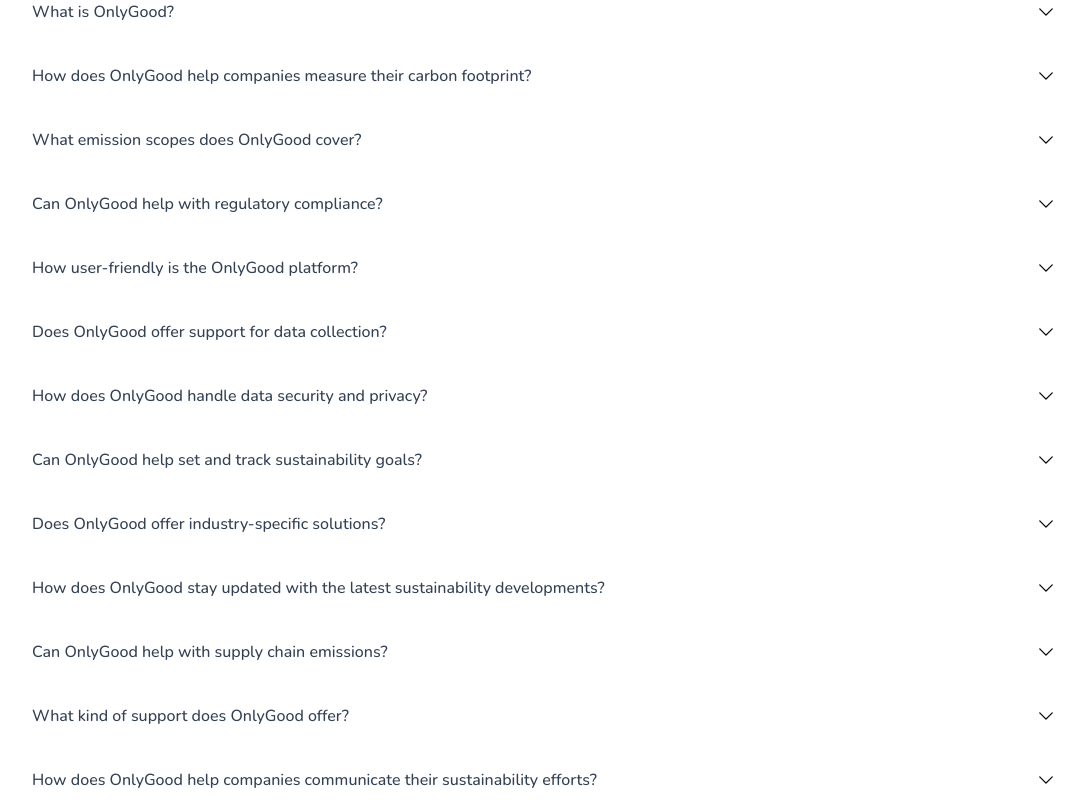
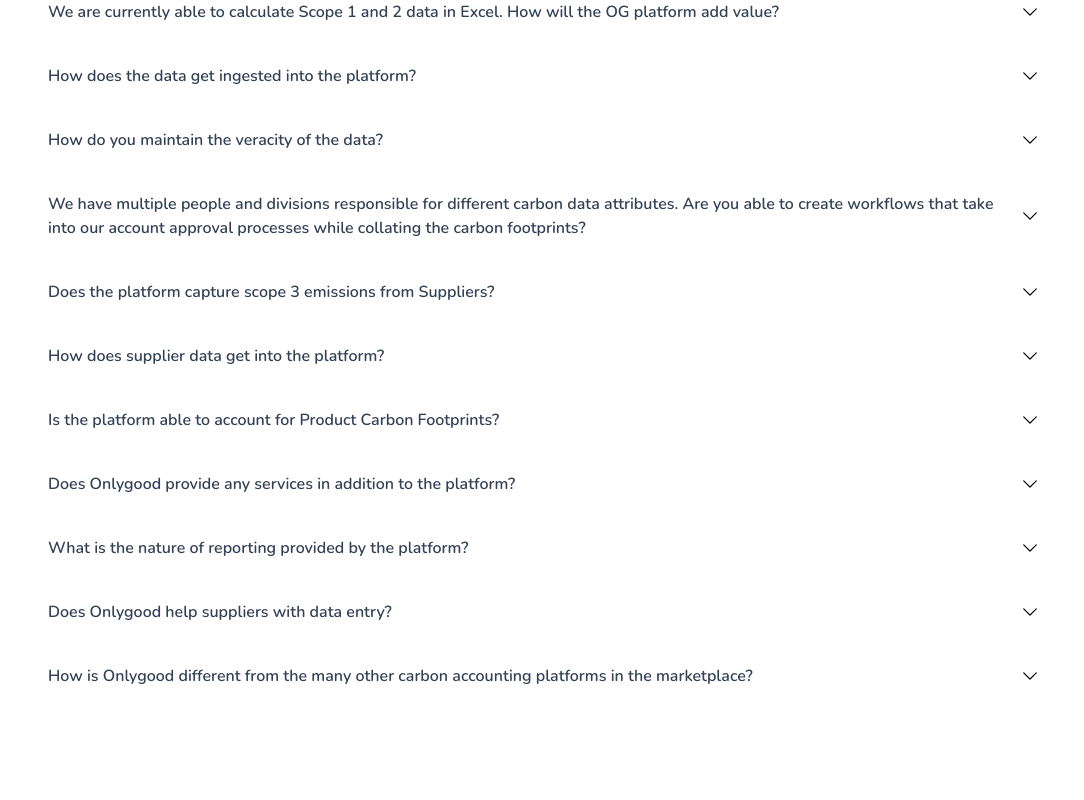
Before and after one commit to onlygood-tech-lead/valuechain-subdomain-reactjs, a React (Create React App) app: page / in a window 1280 px wide. Shown: the part 340-1140 px from the top of the page, without its empty margins (96-1180 px from the left). Built offline with nearby package versions, Linux system fonts and the light colour scheme.

Commit message:
docs: updated markdown constant content

```diff
--- a/src/components/faqs/FaqsSection.tsx
+++ b/src/components/faqs/FaqsSection.tsx
@@ -9,7 +9,7 @@
 
 export default function FaqsSection() {
   return (
-    <div className="space-y-2">
+    <div className="space-y-2 px-4">
       <h5 className="text-3xl font-medium">Frequently asked questions</h5>
 
       {FaqsArray.map(({ question, answer }, index) => (
@@ -20,10 +20,10 @@
           defaultOpen={false}
         >
           <DisclosureButton className="group flex w-full items-center justify-between">
-            <span className="text-sm/2 font-medium text-slate-700 group-data-[hover]:text-slate-800">
+            <span className="text-sm/2 font-semibold text-slate-700 group-data-[hover]:text-slate-800 text-left">
               {question}
             </span>
-            <ChevronDownIcon className="size-5 fill-gray/40 group-data-[hover]:fill-gray/40 group-data-[open]:rotate-180" />
+            <ChevronDownIcon className="size-5 fill-gray/40 group-data-[hover]:fill-gray/40 group-data-[open]:rotate-180 flex-shrink-0" />
           </DisclosureButton>
           <DisclosurePanel>
             <MarkdownRenderer
--- a/src/constants/FaqConstants.ts
+++ b/src/constants/FaqConstants.ts
@@ -1,81 +1,63 @@
 export const FaqsArray = [
   {
-    question: "What is OnlyGood?",
+    question:
+      "We are currently able to calculate Scope 1 and 2 data in Excel. How will the OG platform add value?",
     answer:
-      "OnlyGood is a sustainable intelligence platform that helps companies accurately track their carbon footprint, implement effective emission reduction strategies, and achieve their sustainability goals. We provide user-friendly tools and actionable insights to simplify the complex process of carbon accounting.",
+      "Unlike Excel formats, the OG Decarb Navigator platform is able to create a baseline carbon footprint collating carbon footprints across fragmented data repositories. The platform can maintain historical carbon emissions and track against stated carbon reduction goals. The platform provides actionable insights into carbon hotspots, trends, benchmarks and a ranking of emissions from all enterprise facilities.",
+  },
+  {
+    question: "How does the data get ingested into the platform?",
+    answer: `Data can be ingested in a variety of ways:
+
+1. Read directly from IoT devices/sensors such as an energy meter
+2. Via APIs integrating with an existing ERP system such as SAP
+3. Directly from the Operations/data entry wizard in the OG platform - this can be using AI-based bill capture, single or bulk Excel uploads`,
+  },
+  {
+    question: "How do you maintain the veracity of the data?",
+    answer:
+      "For each data upload, the system maintains the user/employee ID, the timestamp of entry, and also supporting evidence such as invoices, or bills.",
   },
   {
     question:
-      "How does OnlyGood help companies measure their carbon footprint?",
+      "We have multiple people and divisions responsible for different carbon data attributes. Are you able to create workflows that take into our account approval processes while collating the carbon footprints?",
     answer:
-      "OnlyGood offers a comprehensive platform that:\n\n1. Collects and analyzes data across all emission scopes\n2. Provides detailed reports and visualizations\n3. Offers actionable insights for emission reduction\n4. Integrates seamlessly with existing systems\n5. Stays up-to-date with evolving regulatory requirements",
+      "Yes, the platform is able to map users to *maker* and *checker* roles for a given facility and data attributes.",
   },
   {
-    question: "What emission scopes does OnlyGood cover?",
+    question: "Does the platform capture scope 3 emissions from Suppliers?",
     answer:
-      "OnlyGood covers all three emission scopes as defined by the GHG Protocol:\n\n- **Scope 1**: Direct emissions from owned or controlled sources\n- **Scope 2**: Indirect emissions from purchased electricity, steam, heating, and cooling\n- **Scope 3**: All other indirect emissions in a company's value chain",
+      "Yes, the platform is able to read supplier data on a continuous basis; the data is ingested in similar ways as the parent data.",
   },
   {
-    question: "Can OnlyGood help with regulatory compliance?",
+    question: "How does supplier data get into the platform?",
     answer:
-      "Yes, OnlyGood is designed to help companies meet various regulatory requirements and reporting standards. Our platform stays updated with the latest regulations and can generate reports compliant with frameworks such as CDP, GRI, TCFD, and CSRD.",
+      "A parent can invite suppliers to onboard from within the platform. Once a supplier accepts an invite, they can enter their Scope 1 and 2 data in their own instance of the platform, and the parent enterprise's corresponding Scope 3 data automatically updated. A supplier is able to adjust the method of attribution each time the data is entered.",
   },
   {
-    question: "How user-friendly is the OnlyGood platform?",
+    question: "Is the platform able to account for Product Carbon Footprints?",
     answer:
-      "OnlyGood's platform is designed with user experience in mind. It features:\n\n- Intuitive interface\n- Easy data input and management\n- Clear visualizations and reports\n- Guided processes for carbon accounting\n- Customizable dashboards\n\nWe strive to make sustainability management accessible to users of all technical levels.",
+      "Yes, the platform is able to compute the carbon emitted throughout a product's lifecycle, from raw material extraction through manufacturing, transportation, usage, and disposal.",
   },
   {
-    question: "Does OnlyGood offer support for data collection?",
+    question: "Does Onlygood provide any services in addition to the platform?",
     answer:
-      "Yes, OnlyGood provides support for data collection through:\n\n1. Integration with existing systems and databases\n2. Guidance on identifying relevant data sources\n3. Tools for streamlined data input and management\n4. Assistance in filling data gaps with industry benchmarks when necessary",
+      "Yes, Onlygood provides an assessment to understand gaps in an existing sustainability program, and create a roadmap and recommendations for improving ESG scores. Onlygood also provides ESG strategy, governance, program management, analysis, auditing, certification, carbon reduction, offsets, and exchange listing services through its partner ecosystem.",
   },
   {
-    question: "How does OnlyGood handle data security and privacy?",
+    question: "What is the nature of reporting provided by the platform?",
     answer:
-      "At OnlyGood, we take data security and privacy seriously. We implement:\n\n- End-to-end encryption\n- Regular security audits\n- Compliance with data protection regulations (e.g., GDPR)\n- Secure cloud storage\n- Role-based access controls\n\nYour data is protected using industry-leading security measures.",
+      "The OG platform’s reporting engine can be configured to create standardized reports on demand – GRI, CBAM, CSRD, BRSR, and others. Any authorized user with access to the platform can enter data, and/or create and download a report.",
   },
   {
-    question: "Can OnlyGood help set and track sustainability goals?",
+    question: "Does Onlygood help suppliers with data entry?",
     answer:
-      "Absolutely! OnlyGood helps companies:\n\n1. Set science-based targets\n2. Track progress towards goals\n3. Identify areas for improvement\n4. Simulate different scenarios\n5. Generate reports on goal achievement\n\nOur platform provides the tools and insights needed to turn sustainability ambitions into measurable results.",
-  },
-  {
-    question: "Does OnlyGood offer industry-specific solutions?",
-    answer:
-      "Yes, OnlyGood offers tailored solutions for various industries, including:\n\n- Manufacturing\n- Technology\n- Retail\n- Finance\n- Energy\n- Transportation\n\nOur platform adapts to the unique challenges and requirements of each sector.",
+      "Yes, Onlygood provides facilities managers and data owners hand-holding for data entry. This is accomplished through educational webinars, plant/site visits, training and data entry support services.",
   },
   {
     question:
-      "How does OnlyGood stay updated with the latest sustainability developments?",
+      "How is Onlygood different from the many other carbon accounting platforms in the marketplace?",
     answer:
-      "OnlyGood stays at the forefront of sustainability developments through:\n\n1. Continuous research and development\n2. Partnerships with industry experts and organizations\n3. Regular updates to our platform and methodologies\n4. Participation in sustainability forums and conferences\n5. Feedback loops with our clients",
-  },
-  {
-    question: "Can OnlyGood help with supply chain emissions?",
-    answer:
-      "Yes, OnlyGood provides robust tools for managing supply chain (Scope 3) emissions:\n\n- Supplier data collection and management\n- Supply chain mapping and hotspot analysis\n- Scenario planning for emission reduction strategies\n- Supplier engagement and collaboration features\n- Detailed reporting on supply chain emissions",
-  },
-  {
-    question: "What kind of support does OnlyGood offer?",
-    answer:
-      "OnlyGood offers comprehensive support including:\n\n- Onboarding and training\n- Technical support\n- Regular check-ins and progress reviews\n- Access to sustainability experts\n- Knowledge base and resources\n- Community forums for peer learning",
-  },
-  {
-    question:
-      "How does OnlyGood help companies communicate their sustainability efforts?",
-    answer:
-      "OnlyGood supports sustainability communication through:\n\n1. Customizable report generation\n2. Data visualization tools\n3. Stakeholder-specific dashboards\n4. Progress tracking against set goals\n5. Assistance in preparing for sustainability disclosures and certifications",
-  },
-  {
-    question:
-      "Is OnlyGood suitable for small and medium-sized enterprises (SMEs)?",
-    answer:
-      "Yes, OnlyGood is designed to be scalable and adaptable to businesses of all sizes. We offer:\n\n- Flexible pricing models\n- Simplified tools for SMEs\n- Guidance on sustainability strategy for growing businesses\n- Scalable solutions that grow with your company",
-  },
-  {
-    question: "How can I get started with OnlyGood?",
-    answer:
-      "Getting started with OnlyGood is easy:\n\n1. Contact our sales team for a demo\n2. We'll assess your needs and recommend a suitable plan\n3. Our team will guide you through the onboarding process\n4. Start inputting your data and gaining insights\n5. Receive ongoing support as you progress on your sustainability journey\n\nContact us today to begin your path towards effective sustainability management!",
+      "Onlygood’s DeCarb Navigator platform is able to automate data collection, making it easy for global facilities and suppliers to enter carbon data. The platform’s built-in document management and auditing system ensures data veracity. The platform’s IoT DNA allows carbon hotspots to be identified at any level of granularity in an enterprise – machine or portfolio-level, assembly-line-level, plant-level, sub-brand-level, etc. The platform has a machine-learning capability allowing an enterprise to create ‘what-if’ scenarios and predict carbon emissions. The platform’s architecture is designed for scalability and is easily configurable for analytics, workflows, reporting and visualization. Most importantly, the platform allows for a continuous, near-realtime, evidence based ingestion of supplier data that is auditable for compliance.",
   },
 ] as const;
```
